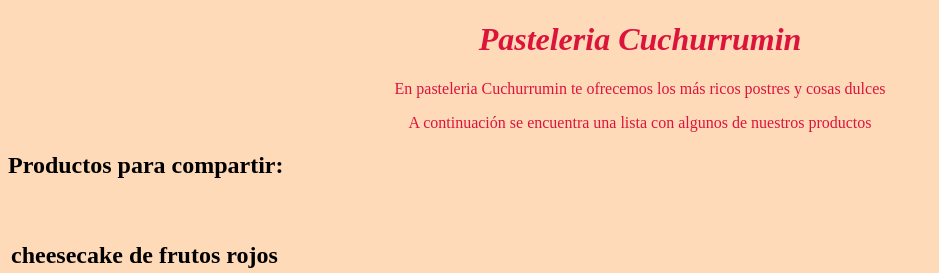
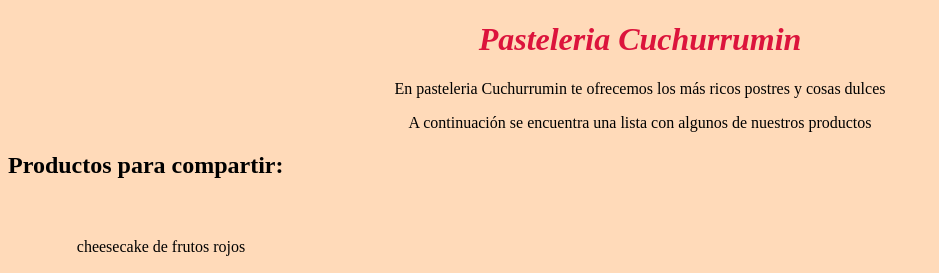
Before and after one commit to candelaruiz01/Pasteler-aCuchurrumin, a plain HTML site: page index.html in a window 1280 px wide. Shown: the top 273 px of the page, without its empty margins (0-939 px from the left). Drawn offline with Linux system fonts and the light colour scheme; grey boxes are pictures that could not be loaded; a script that the page names is missing.

Commit message:
estilo de p

```diff
--- a/index.html
+++ b/index.html
@@ -20,7 +20,7 @@
     </td>
     <tr>
     </tr>
-    <td copsan ="2"><h2>cheesecake de frutos rojos</h2>
+    <td copsan ="2"><p>cheesecake de frutos rojos</p>
         </tr>
         <tr>
             <td><img src="https://cdn.discordapp.com/attachments/831367902132568065/877236110462443540/image0.jpg"  style="height: 300px;width: 300px; "></td>
--- a/style.css
+++ b/style.css
@@ -7,10 +7,11 @@ h1{
 }
 p{
     text-align: center;
+    font-style:inherit;
 }
 
 
-h1, p { color: crimson;
+h1 { color: crimson;
 }
 .hola{
     color: green;
```
